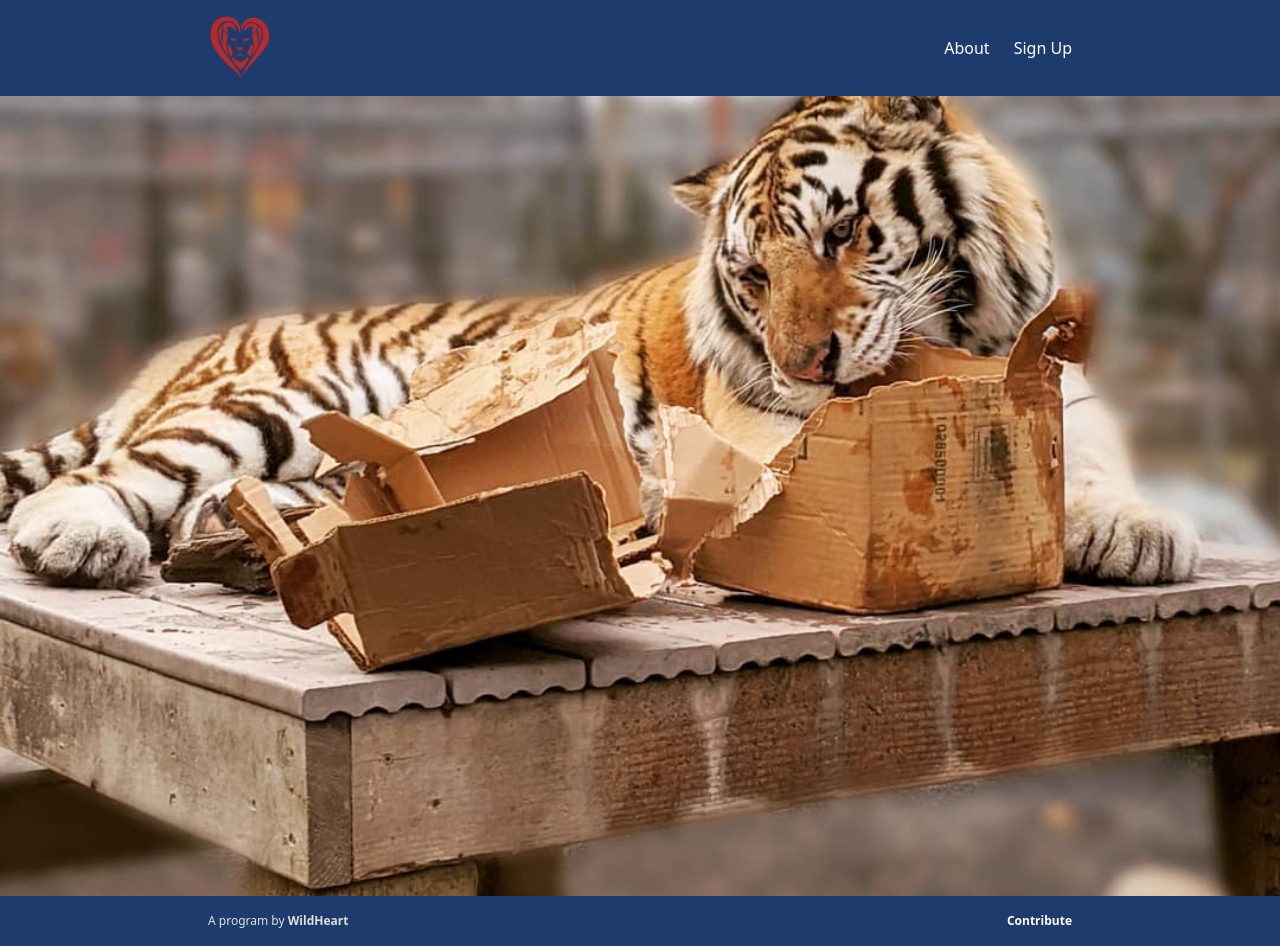
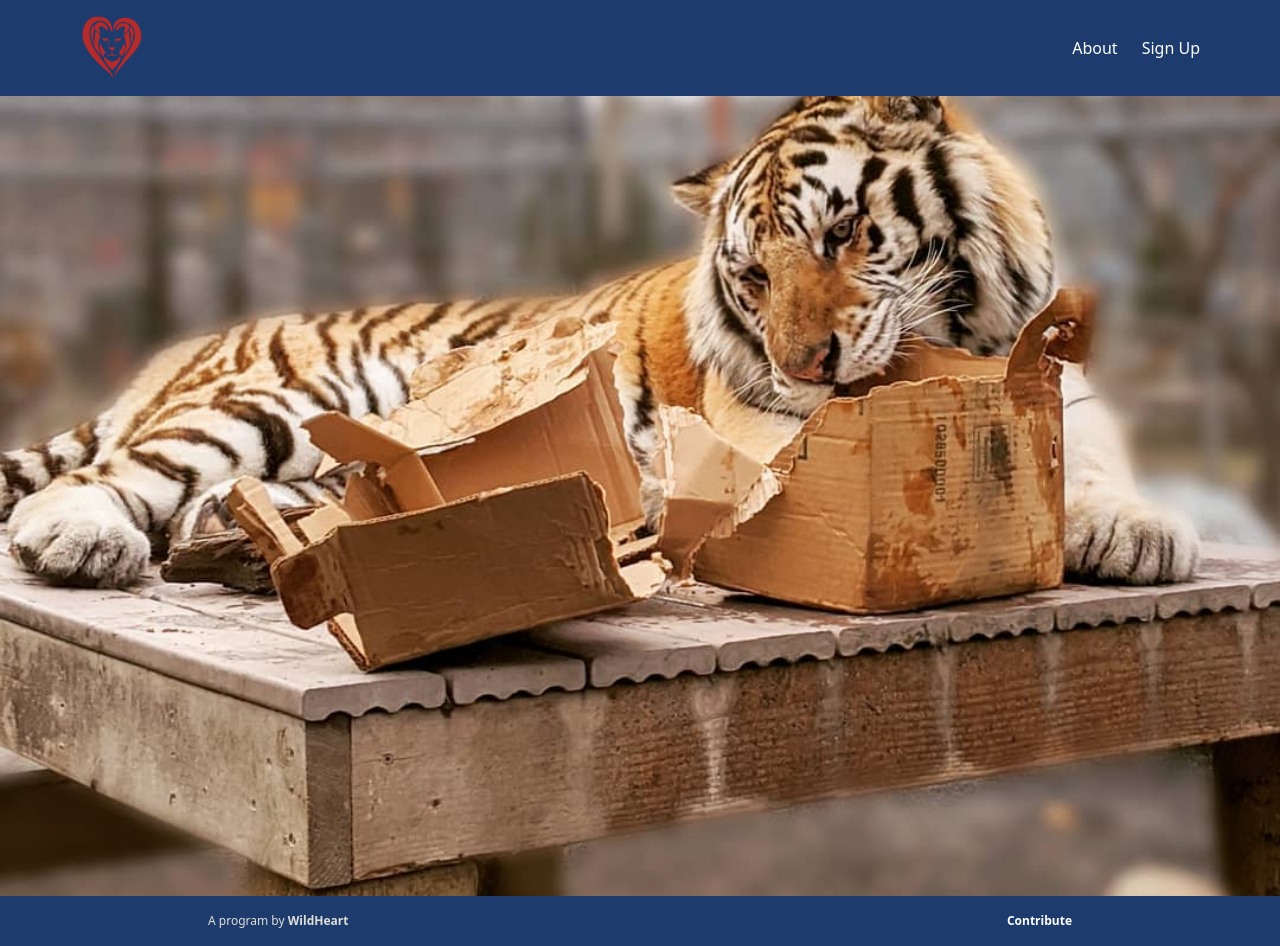
Before and after one commit to wolfmathias/wwlanding, a Gatsby site: page / in a window 1280 px wide. Built offline with nearby package versions, Linux system fonts and the light colour scheme; Gatsby itself is replaced by a stand-in of ours; what @tailwindcss/custom-forms would draw is missing.

Commit message:
update css

```diff
--- a/src/components/header.js
+++ b/src/components/header.js
@@ -9,7 +9,7 @@ function Header() {
   //  Fix positioning of site title
   return (
     <header className="bg-primary bg-opacity-75 md:bg-opacity-100 absolute md:static w-full">
-      <div className="flex flex-wrap items-center justify-between max-w-4xl p-4 mx-auto lg-px-8">
+      <div className="flex flex-wrap items-center justify-between max-w-6xl p-4 mx-auto lg-px-8">
         <Link to="/">
             <img className="rows-span-3 float-left h-16" src={logoSmall} alt="wildwish.org" />
         </Link>
```
